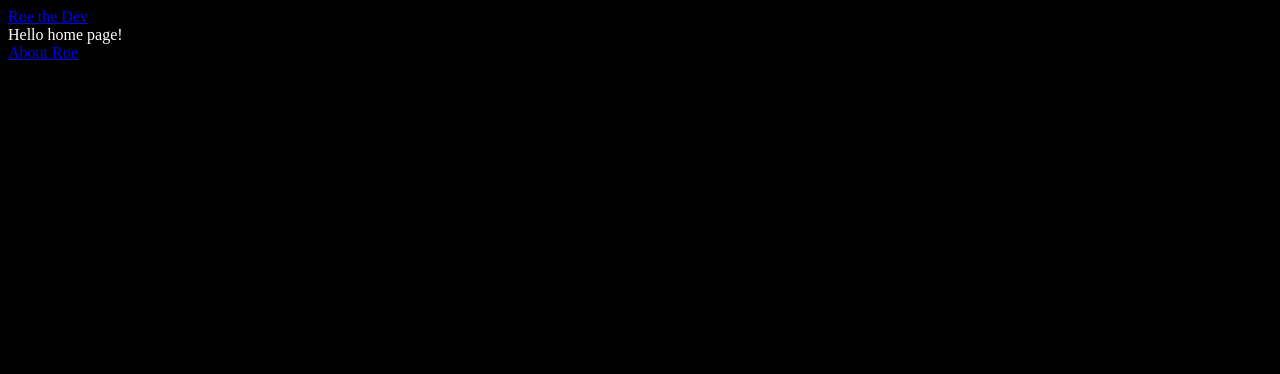
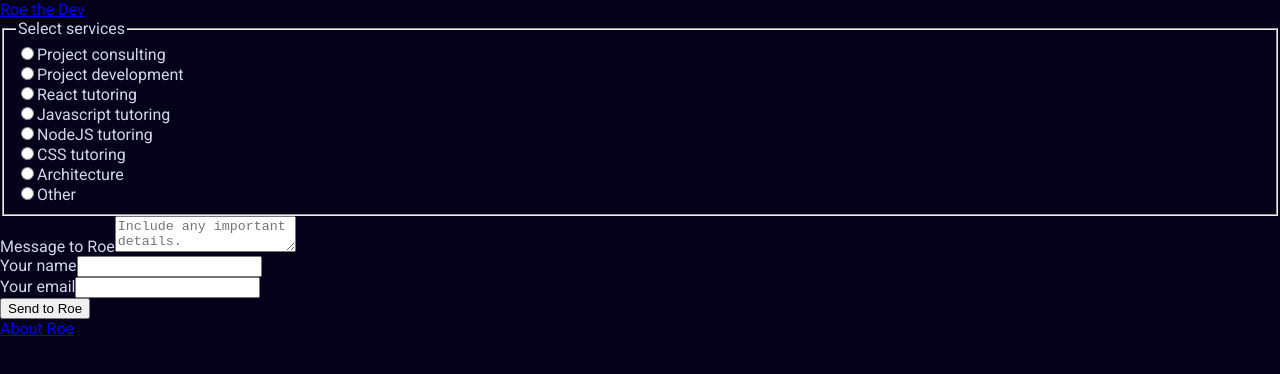
Before and after one commit to rardoz/roethedev, a React app: page / in a window 1280 px wide. Built offline with nearby package versions, Linux system fonts and the light colour scheme.

Commit message:
create contact form

```diff
--- a/src/app/components/pages/home/component.tsx
+++ b/src/app/components/pages/home/component.tsx
@@ -1,9 +1,10 @@
 import React from 'react'
+import ContactForm from './components/contact-form'
 
 const HomePage: React.FC = () => {
     return (
         <div>
-            Hello home page!
+            <ContactForm />
         </div>
     )
 }
--- /dev/null
+++ b/src/app/components/pages/home/components/contact-form/component.tsx
@@ -0,0 +1,56 @@
+import React from "react"
+
+const ContactForm: React.FC = () => {
+  return (
+    <form action="some-lamda-in-aws" method="POST">
+      <div>
+        <fieldset name="services[]">
+          <legend>Select services</legend>
+          {[
+            { name: "project-consulting", label: "Project consulting" },
+            { name: "project-development", label: "Project development" },
+            { name: "react-tutoring", label: "React tutoring" },
+            { name: "javascript-tutoring", label: "Javascript tutoring" },
+            { name: "nodejs-tutoring", label: "NodeJS tutoring" },
+            { name: "css-tutoring", label: "CSS tutoring" },
+            { name: "architecture", label: "Architecture" },
+            { name: "other", label: "Other" },
+          ].map( ( { name, label } ) => (
+            <div key={name}>
+              <input
+                type="radio"
+                name={`services[${name}]`}
+                id={`services-${name}`}
+              />
+              <label htmlFor={`services-${name}`}>{label}</label>
+            </div>
+          ) )}
+        </fieldset>
+        <div>
+          <label htmlFor="message-textarea">Message to Roe</label>
+          <textarea
+            id="message-textarea"
+            placeholder="Include any important details."
+            required
+          />
+        </div>
+      </div>
+      <div>
+        <div>
+          <label htmlFor="name-field">Your name</label>
+          <input type="name" id="name-field" />
+        </div>
+
+        <div>
+          <label htmlFor="email-field">Your email</label>
+          <input type="email" id="email-field" />
+        </div>
+      </div>
+      <div>
+        <input type="submit" value="Send to Roe" />
+      </div>
+    </form>
+  )
+}
+
+export default ContactForm
--- /dev/null
+++ b/src/app/components/pages/home/components/contact-form/index.ts
@@ -0,0 +1 @@
+export { default } from './component'
--- /dev/null
+++ b/src/app/styles/_functions.scss
@@ -0,0 +1,10 @@
+@use "sass:math";
+@import "tokens";
+
+@function strip-unit($value) {
+  @return math.div($value, ($value * 0 + 1));
+}
+
+@function px-to-rem($pxValue) {
+  @return #{math.div(stripUnit($pxValue), stripUnit($base-font-size))}rem;
+}
--- /dev/null
+++ b/src/app/styles/_tokens.scss
@@ -0,0 +1,10 @@
+/* Colors */
+$black-color: rgb(6 1 27);
+$white-color: rgb(212 213 233);
+$primary-color: #5800eb;
+
+/* Typography */
+$default-font-family: "Roboto", sans-serif;
+$secondary-font-family: "Roboto Slab", serif;
+$default-text-color: $white-color;
+$base-font-size: 16px;
--- /dev/null
+++ b/src/app/styles/_typography.scss
@@ -0,0 +1,16 @@
+@import "tokens";
+@import "functions";
+
+html {
+  font-family: $default-font-family;
+  font-size: $base-font-size;
+}
+
+body {
+  color: $default-text-color;
+  font-family: $default-font-family;
+}
+
+h1 {
+  font-size: px-to-rem(80px);
+}
--- a/src/app/styles/app.scss
+++ b/src/app/styles/app.scss
@@ -1,4 +1,12 @@
+@import "tokens";
+@import "typography";
+
+html,
 body {
-  background: black;
-  color: #fff;
+  padding: 0;
+  margin: 0;
 }
+
+body {
+  background: $black-color;
+}
--- a/src/index.html
+++ b/src/index.html
@@ -1,16 +1,26 @@
-<!doctype html>
+<!DOCTYPE html>
 <html lang="en">
+
 <head>
   <meta charset="utf-8" />
   <meta name="viewport" content="width=device-width, initial-scale=1" />
   <title>Roe the Dev</title>
+  <meta name="description"
+    content="Javascript Web and Native Mobile Engineer available for consulting, projects, and tutoring." />
+  <meta name="robots" content="index,follow" />
+  <link rel="preconnect" href="https://fonts.googleapis.com">
+  <link rel="preconnect" href="https://fonts.gstatic.com" crossorigin>
+  <link href="https://fonts.googleapis.com/css2?family=Roboto+Slab&family=Roboto:wght@400;900&display=swap"
+    rel="stylesheet">
   <link rel="stylesheet" href="./app/styles/app.scss" />
   <script type="module" src="./app/index.tsx"></script>
 </head>
+
 <body>
   <noscript>You need to enable Javascript to run this application [Lx7].</noscript>
   <div id="root">
     <!-- Your react app will be rendered here -->
   </div>
 </body>
+
 </html>
```
Lines whose indentation alone changed are shown as unchanged.
